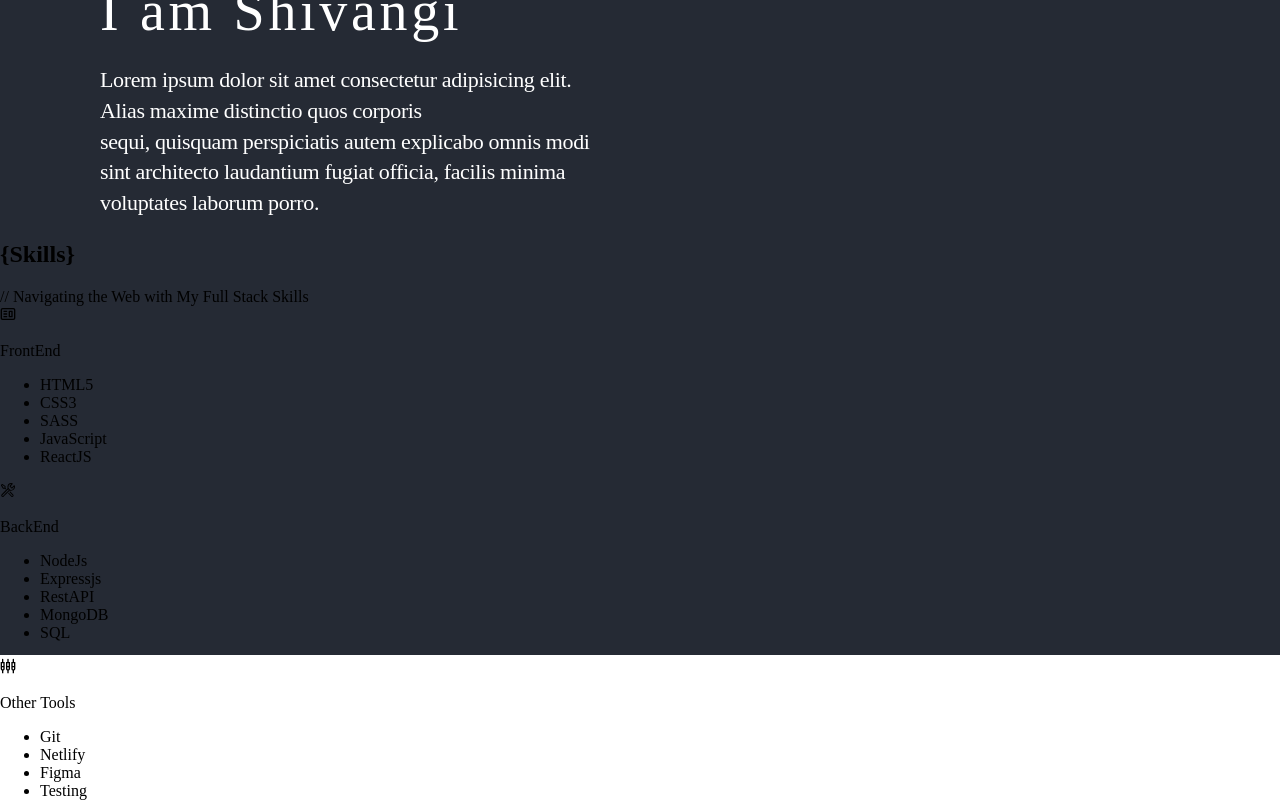
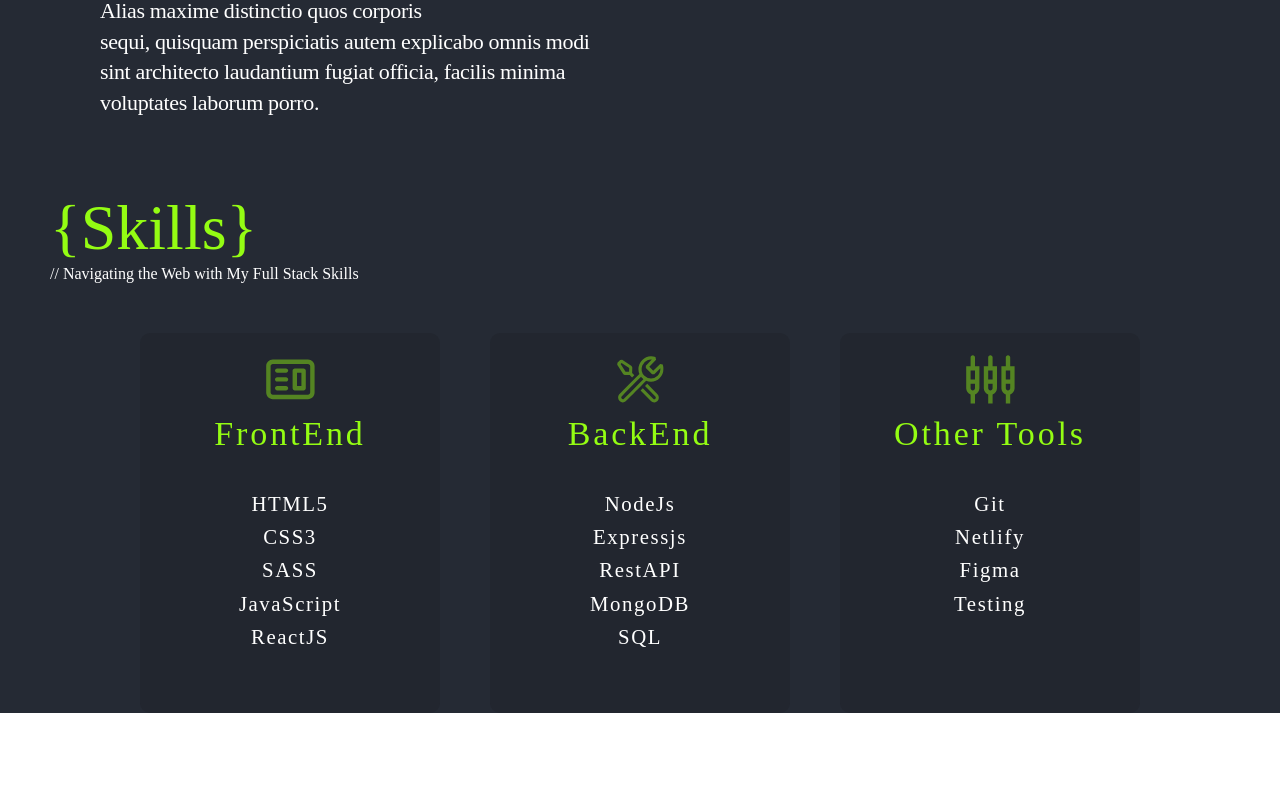
Before and after one commit to Shivangi020/Portfolio, a React (Vite) app: page / in a window 1280 px wide. Shown: the part 945-1745 px from the top of the page. After the commit the page ends 1658 px from the top, so only its background shows below. Built offline with nearby package versions, Linux system fonts and the light colour scheme; a web font is replaced by a local one.

Commit message:
Creating : Variable.scss for all css Variable

```diff
--- a/src/Sass/_About.scss
+++ b/src/Sass/_About.scss
@@ -1,12 +1,13 @@
-$text-color: #fff;
-$heading-color: #94fc13;
-$left-space: 50px;
+@import  'Variable';
+
 
 .about-cn {
-  background-color: #252a34;
-  height: 100vh;
+  background-color: $background;
 
-  .about-s {
+
+
+  // Common css for both about section and skill section
+  .about-s ,.skill-s{
     padding-top: 50px;
     padding-left: $left-space;
     color: $text-color;
@@ -16,7 +17,11 @@
       font-size: 4em;
       font-weight: 400;
     }
+  }
 
+
+  // About me section other css
+  .about-s{
     h3 {
       margin: 0;
       font-weight: 400;
@@ -34,4 +39,20 @@
       text-align: justify;
     }
   }
+
+
+
+  // Skill section other css
+  .skill-s{
+
+
+    .skill-card-cn{
+      display: flex;
+      gap: 50px;
+      justify-content: center;
+      margin-top: 50px;
+      margin-right: 50px;
+    }
+
+  }
 }
--- a/src/Sass/_Home.scss
+++ b/src/Sass/_Home.scss
@@ -1,7 +1,10 @@
+@import 'Variable';
+
+
 #Home{
-    height: 100vh;
-    background-color: #032D3C;
-    color: #94FC13;
+    min-height: 700px;
+    background-color: $hero-background;
+    color: $heading-color;
 }
 
 .home-cn{
@@ -23,12 +26,12 @@
     transition: all 3ms;
 
     a{
-        color: #94FC13;
+        color: $heading-color;
         font-size: 2.5em;
     }
 
     .resume-btn{
-        border: 1.2px solid #94FC13;
+        border: 1.2px solid $heading-color;
         font-size: 1em;
         letter-spacing: 0.048em;
         padding: 5px 10px;
--- a/src/Sass/_Navbar.scss
+++ b/src/Sass/_Navbar.scss
@@ -1,9 +1,12 @@
+@import 'Variable' ;
+
+
 .navbar-cn{
     position: fixed;
     top: 0;
     width: 100%;
     height: 70px;
-    background-color: #021F29BD;
+    background-color: $nav-background;
     z-index: 200;
     padding-top: 5px
 }
@@ -25,7 +28,7 @@
 
             a{
                 text-decoration: none;
-                color: #94FC13;
+                color: $heading-color;
                 font-size: 1.2em;
             }
 
@@ -58,7 +61,7 @@
 
     .menu-grid{
         display: block;
-        color: #94FC13;
+        color: $heading-color;
         font-size: 2.5em;
         padding-left: 15px;
         margin-bottom: 0;
--- /dev/null
+++ b/src/Sass/_SkillCard.scss
@@ -0,0 +1,32 @@
+@import  'Variable';
+
+
+
+.skill-card {
+  border-radius: 10px;
+  background: $card-background;
+  width: 300px;
+  height: 380px;
+  padding: 20px;
+  text-align: center;
+
+  .skill-icon{
+    font-size: 3.3em;
+    color: $icon-color;
+
+  }
+  p {
+    margin-top: 5px;
+    font-size: 2.125em;
+    letter-spacing: 0.084em;
+    color:$heading-color;
+  }
+
+  ul {
+    list-style: none;
+    letter-spacing: 0.075em;
+    line-height: 1.6;
+    font-size: 1.3em;
+    padding: 0;
+  }
+}
--- /dev/null
+++ b/src/Sass/_Variable.scss
@@ -0,0 +1,8 @@
+$hero-background :#032D3C;
+$nav-background :#021F29BD ;
+$text-color: #fff;
+$heading-color: #94fc13;
+$left-space: 50px;
+$background : #252a34 ;
+$card-background: #22262f;
+$icon-color :rgba(148, 252, 19, 0.44);
--- a/src/Sass/index.scss
+++ b/src/Sass/index.scss
@@ -2,3 +2,4 @@
 @use 'Navbar' ;
 @use 'Home' ;
 @use 'About' ;
+@use 'SkillCard' ;
```
